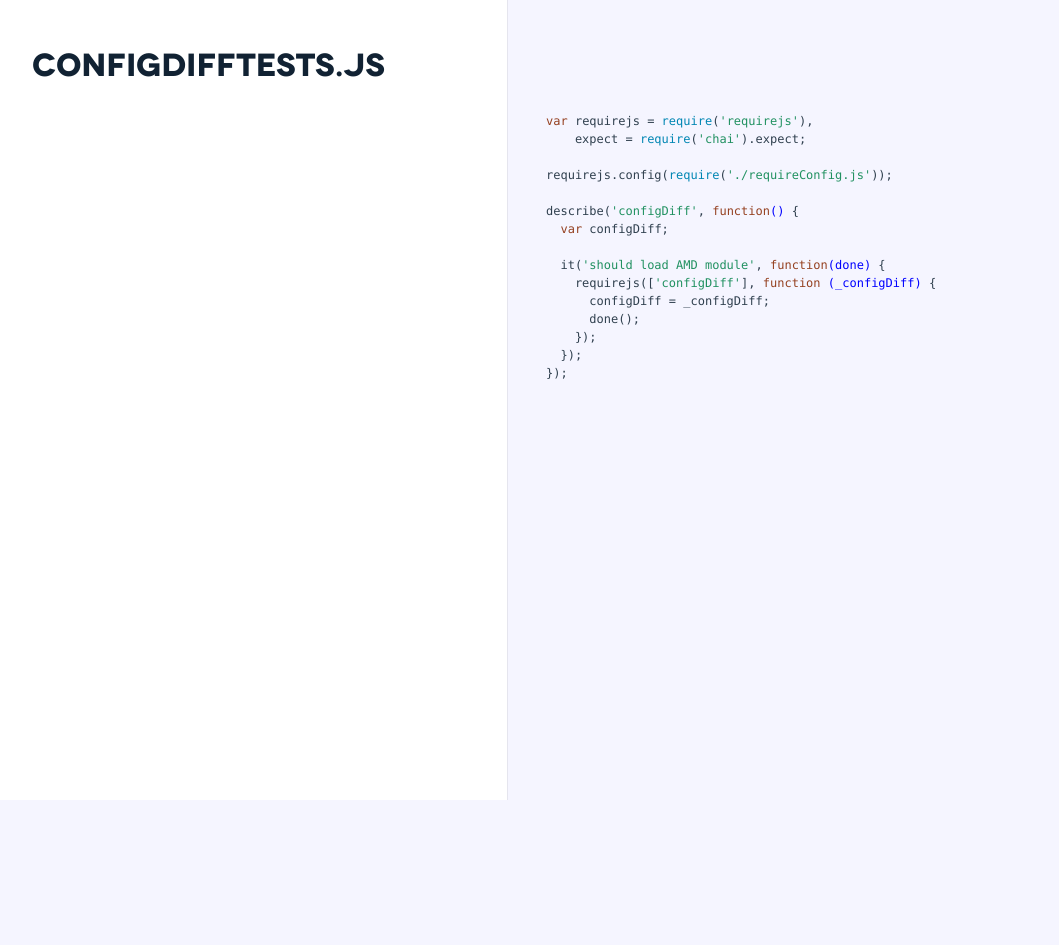
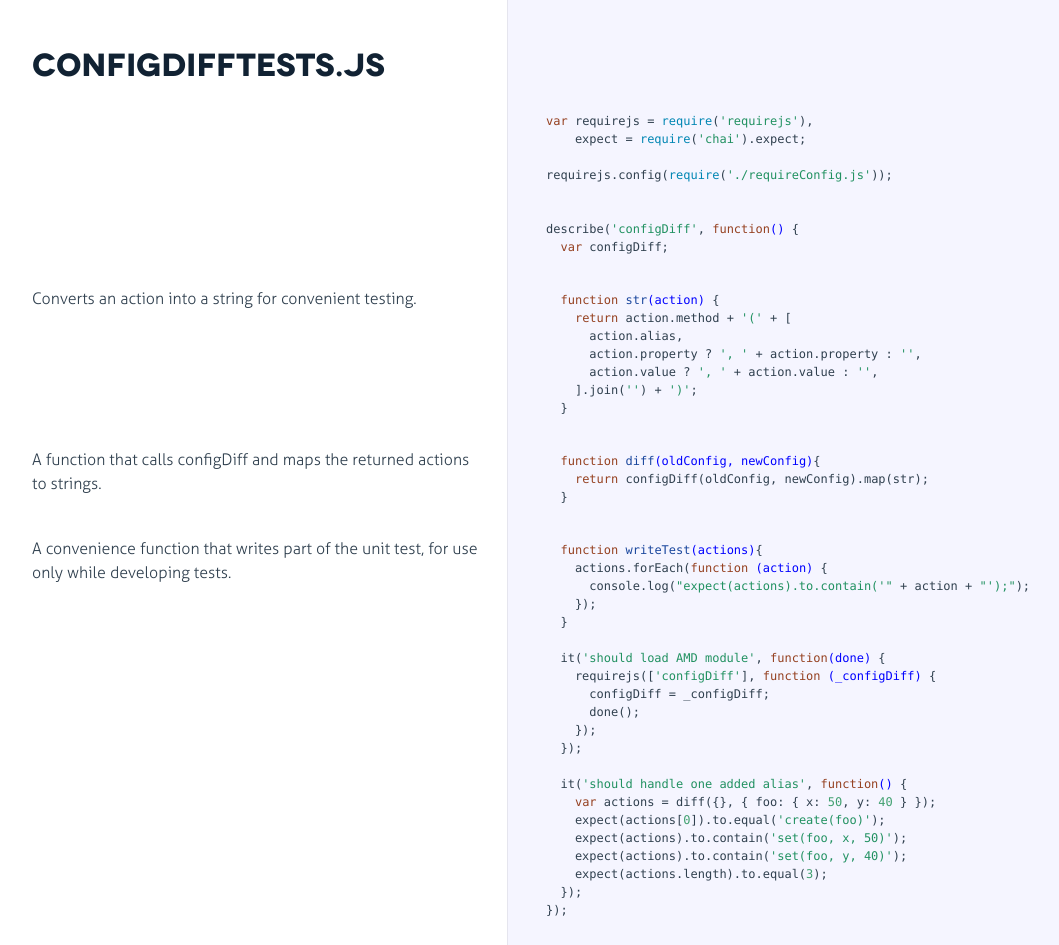
Before and after one commit to curran/overseer, a website: page docs/configDiffTests.html in a window 1280 px wide. Shown: the whole page, without its empty margins (18-1077 px from the left). Before the commit the page ends 800 px from the top, so only its background shows below. Drawn offline with Linux system fonts and the light colour scheme.

Commit message:
Got first real unit test working for configDiff

```diff
--- a/docs/configDiffTests.html
+++ b/docs/configDiffTests.html
@@ -35,14 +35,83 @@
 
 requirejs.config(<span class="hljs-built_in">require</span>(<span class="hljs-string">'./requireConfig.js'</span>));
 
+
 describe(<span class="hljs-string">'configDiff'</span>, <span class="hljs-function"><span class="hljs-keyword">function</span><span class="hljs-params">()</span> {</span>
-  <span class="hljs-keyword">var</span> configDiff;
+  <span class="hljs-keyword">var</span> configDiff;</pre></div></div>
+
+        </li>
+
+
+        <li id="section-2">
+            <div class="annotation">
+
+              <div class="pilwrap ">
+                <a class="pilcrow" href="#section-2">&#182;</a>
+              </div>
+              <p>Converts an action into a string
+for convenient testing.</p>
+
+            </div>
+
+            <div class="content"><div class='highlight'><pre>  <span class="hljs-function"><span class="hljs-keyword">function</span> <span class="hljs-title">str</span><span class="hljs-params">(action)</span> {</span>
+    <span class="hljs-keyword">return</span> action.method + <span class="hljs-string">'('</span> + [
+      action.alias,
+      action.property ? <span class="hljs-string">', '</span> + action.property : <span class="hljs-string">''</span>,
+      action.value ? <span class="hljs-string">', '</span> + action.value : <span class="hljs-string">''</span>,
+    ].join(<span class="hljs-string">''</span>) + <span class="hljs-string">')'</span>;
+  }</pre></div></div>
+
+        </li>
+
+
+        <li id="section-3">
+            <div class="annotation">
+
+              <div class="pilwrap ">
+                <a class="pilcrow" href="#section-3">&#182;</a>
+              </div>
+              <p>A function that calls configDiff
+and maps the returned actions to strings.</p>
+
+            </div>
+
+            <div class="content"><div class='highlight'><pre>  <span class="hljs-function"><span class="hljs-keyword">function</span> <span class="hljs-title">diff</span><span class="hljs-params">(oldConfig, newConfig)</span>{</span>
+    <span class="hljs-keyword">return</span> configDiff(oldConfig, newConfig).map(str);
+  }</pre></div></div>
+
+        </li>
+
+
+        <li id="section-4">
+            <div class="annotation">
+
+              <div class="pilwrap ">
+                <a class="pilcrow" href="#section-4">&#182;</a>
+              </div>
+              <p>A convenience function that writes part of the unit test,
+for use only while developing tests.</p>
+
+            </div>
+
+            <div class="content"><div class='highlight'><pre>  <span class="hljs-function"><span class="hljs-keyword">function</span> <span class="hljs-title">writeTest</span><span class="hljs-params">(actions)</span>{</span>
+    actions.forEach(<span class="hljs-function"><span class="hljs-keyword">function</span> <span class="hljs-params">(action)</span> {</span>
+      console.log(<span class="hljs-string">"expect(actions).to.contain('"</span> + action + <span class="hljs-string">"');"</span>);
+    });
+  }
 
   it(<span class="hljs-string">'should load AMD module'</span>, <span class="hljs-function"><span class="hljs-keyword">function</span><span class="hljs-params">(done)</span> {</span>
     requirejs([<span class="hljs-string">'configDiff'</span>], <span class="hljs-function"><span class="hljs-keyword">function</span> <span class="hljs-params">(_configDiff)</span> {</span>
       configDiff = _configDiff;
       done();
     });
+  });
+
+  it(<span class="hljs-string">'should handle one added alias'</span>, <span class="hljs-function"><span class="hljs-keyword">function</span><span class="hljs-params">()</span> {</span>
+    <span class="hljs-keyword">var</span> actions = diff({}, { foo: { x: <span class="hljs-number">50</span>, y: <span class="hljs-number">40</span> } });
+    expect(actions[<span class="hljs-number">0</span>]).to.equal(<span class="hljs-string">'create(foo)'</span>);
+    expect(actions).to.contain(<span class="hljs-string">'set(foo, x, 50)'</span>);
+    expect(actions).to.contain(<span class="hljs-string">'set(foo, y, 40)'</span>);
+    expect(actions.length).to.equal(<span class="hljs-number">3</span>);
   });
 });</pre></div></div>
 
```
Also changed, not shown: tests/configDiffTests.js (+33 -0 lines).
